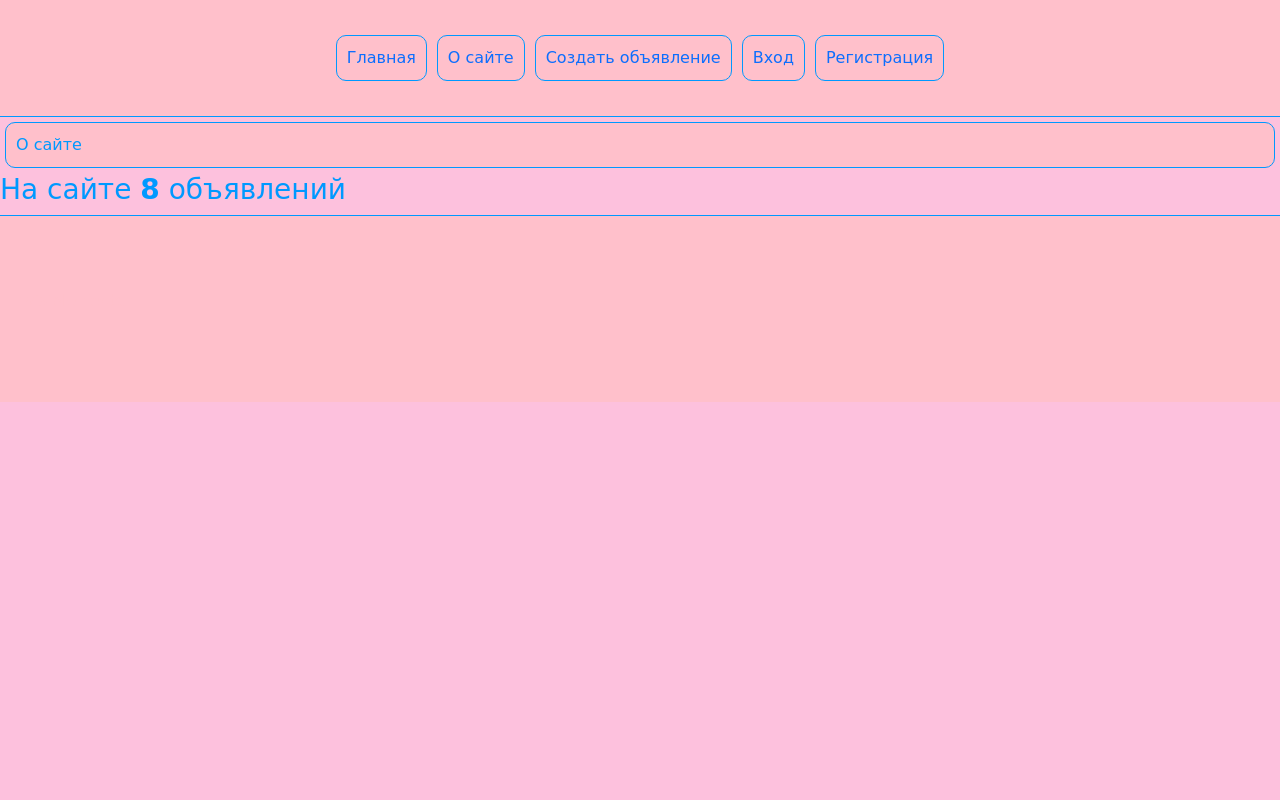
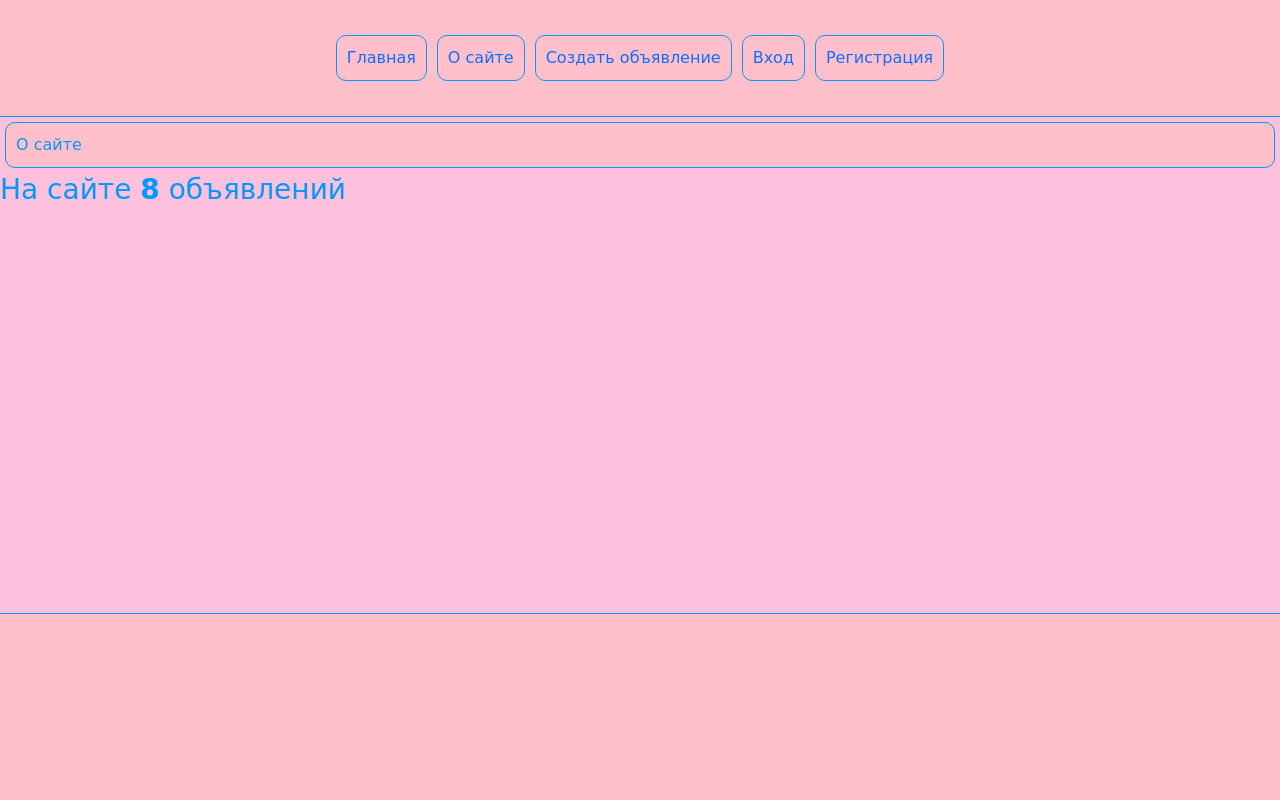
Before and after one commit to Elmersperry/samplesite, a Django app: page /about/ in a window 1280 px wide. Run offline with Django 5.2, Linux system fonts and the light colour scheme; data comes from the database, SQL or seed files in the repository.

Commit message:
proper_footer'

```diff
--- a/bboard/templates/bboard/base.html
+++ b/bboard/templates/bboard/base.html
@@ -9,7 +9,7 @@
     <link rel="stylesheet" href="{% static 'css/styles_1.css' %}">
 </head>
 <body>
-
+<div class="site-wrapper">
 <header>
     <div>
       <ul class="nav">
@@ -34,13 +34,17 @@
     {% endfor %}
 {% endif %}
 
-{% block content %}
-{% endblock content %}
+<main>
+    {% block content %}
+    {% endblock content %}
+</main>
 
     <footer>
         <div style="justify-content: ">
            <p class="p-footer">Invisible Footer</p>
        </div>
     </footer>
+
+</div>
 </body>
 </html>
--- a/static/css/styles_1.css
+++ b/static/css/styles_1.css
@@ -31,6 +31,13 @@ body {
     color: var(--text-color);
 }
 
+.site-wrapper {
+    min-height: 100dvh;
+    display: grid;
+    grid-template-rows: auto 1fr auto;
+    grid-template-columns: minmax(0, 1fr);
+}
+
 header {
     border-bottom: 1px solid var(--border-color);
     box-sizing: border-box;
@@ -39,6 +46,10 @@ header {
     padding: 10px;
     margin: 0px;
     color: var(--text-color);
+}
+
+main {
+    height: 40%;
 }
 
 footer {
```
